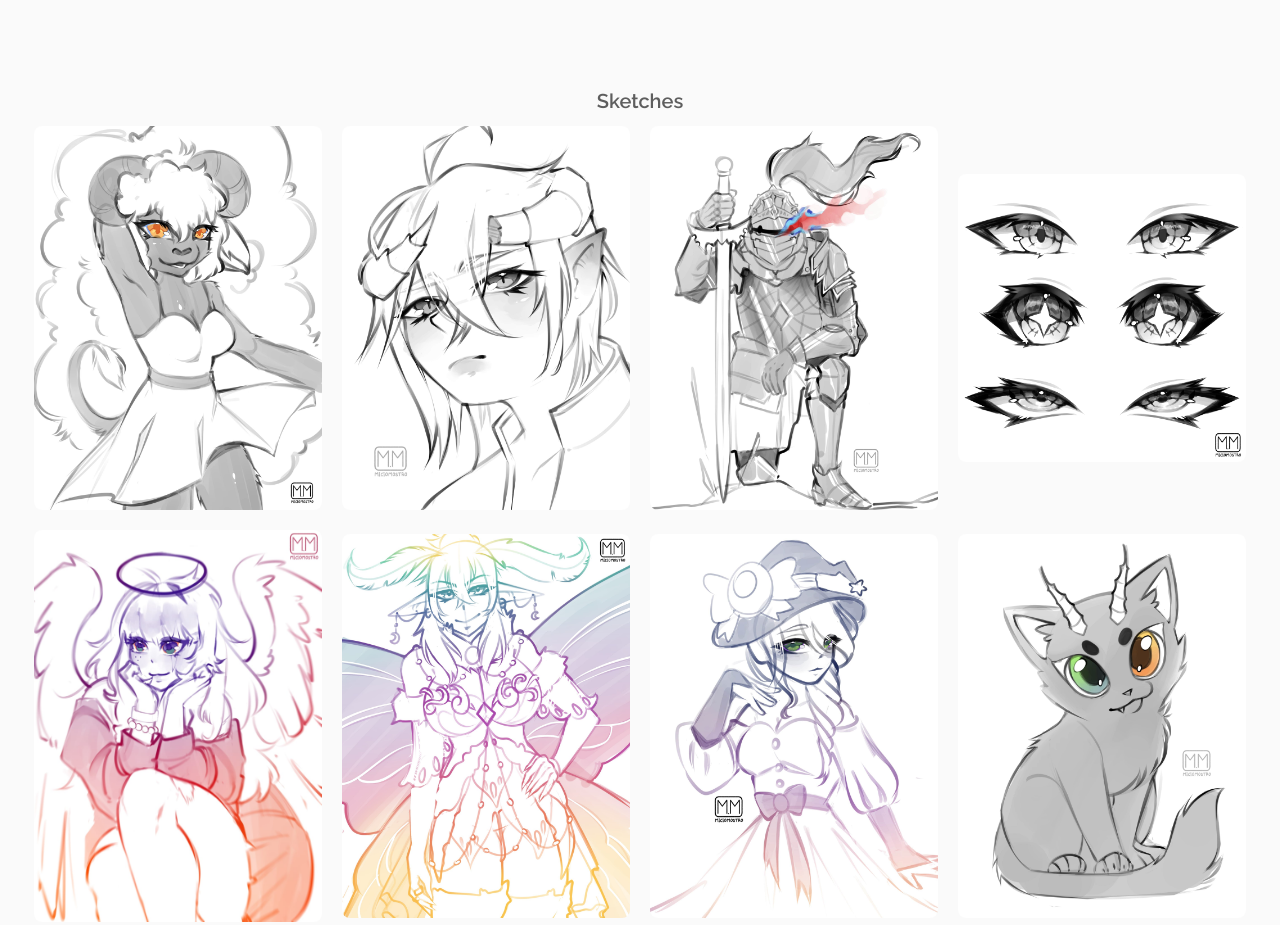
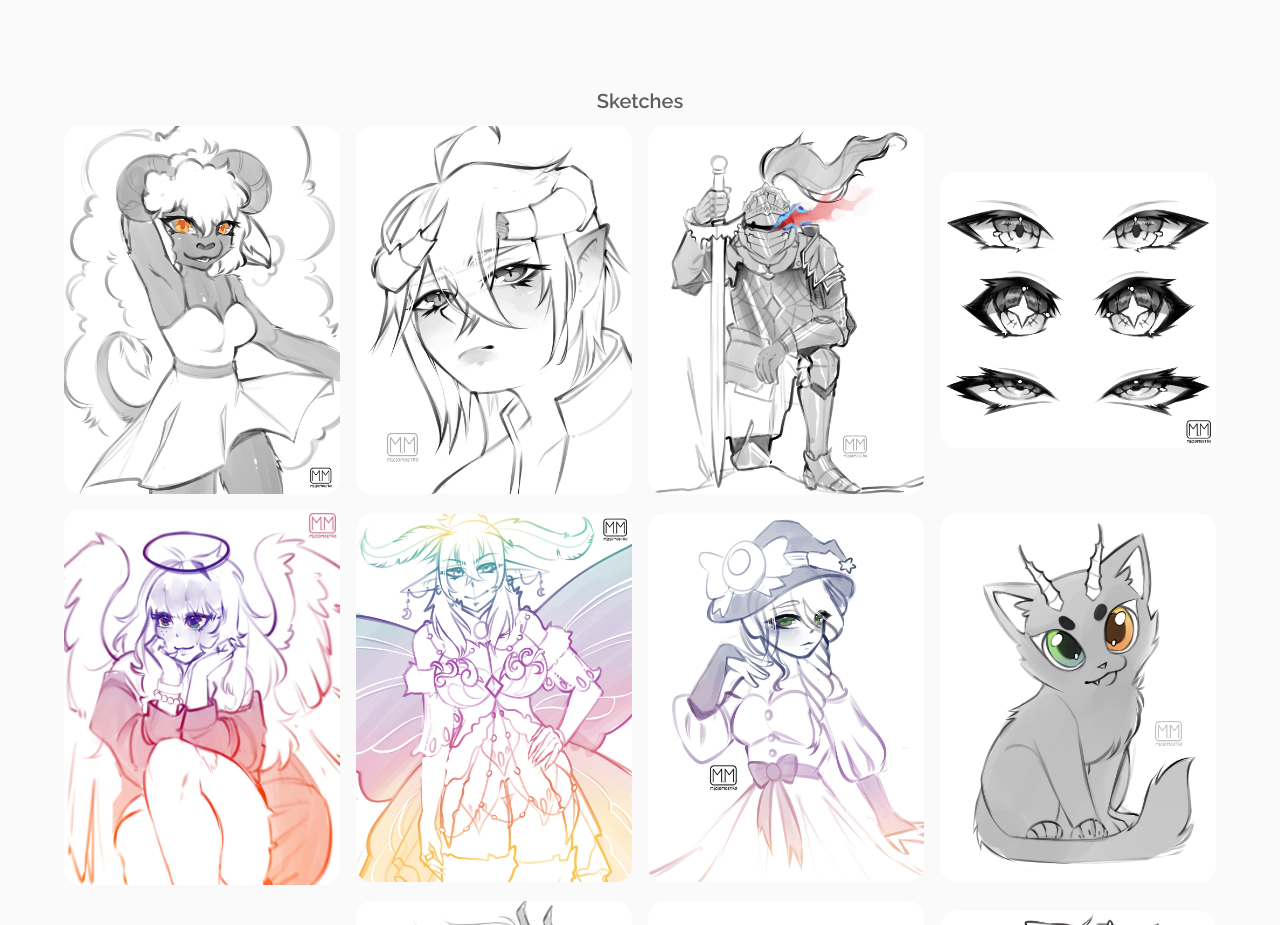
Before and after one commit to pilaugust/Micio-portfolio, a plain HTML site: page portfolio.html in a window 1280 px wide. Shown: the part 380-1305 px from the top of the page. Drawn offline with Linux system fonts and the light colour scheme.

Commit message:
fixed portfolio layout

```diff
--- a/styles.css
+++ b/styles.css
@@ -277,16 +277,27 @@ body{
 }
 
 .portfolioImg{
-    max-width: 18em;
-    border-radius: 0.5em;
+    max-width: 100%;
+    max-height: 25em;
+    border-radius: 1em;
+    object-fit:contain;
 }
 
-.portfolioContent{
+.portfolioContent {
     display: grid;
-    grid-template-columns: auto auto auto auto;
-    gap: 20px;
-    align-items: center;
+    grid-template-columns: repeat(4, 1fr); /* Make columns take equal space */
+    grid-template-rows: 1fr;
+    gap: 1em;
+    justify-items: center; /* Center items horizontally in their grid cells */
+    align-items: center;   /* Center items vertically in their grid cells */
+
+    justify-content: center; /* Center the whole grid horizontally */
+    align-content: space-between;
+    width: 90vw;
+    padding: 0;
+    margin: 0;
 }
+
 
 .contentContainer{
     display: flex;
```
